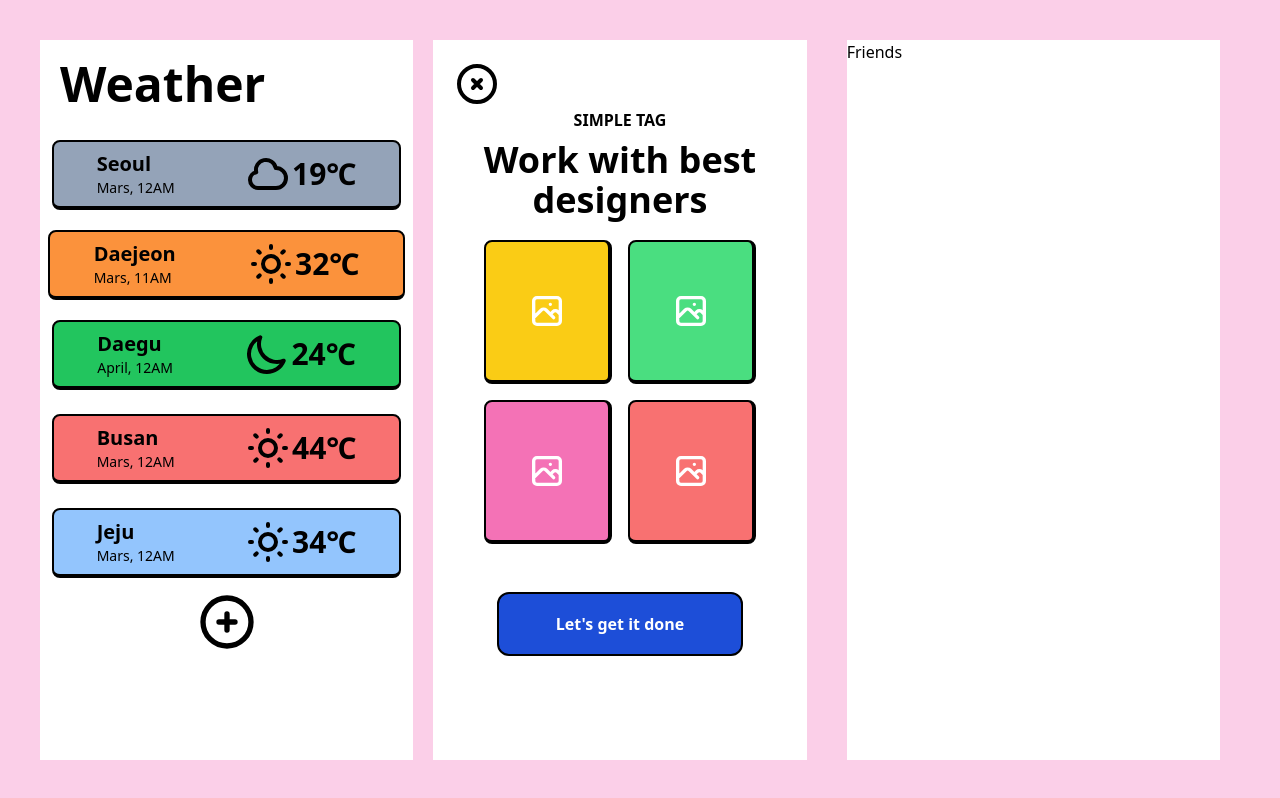
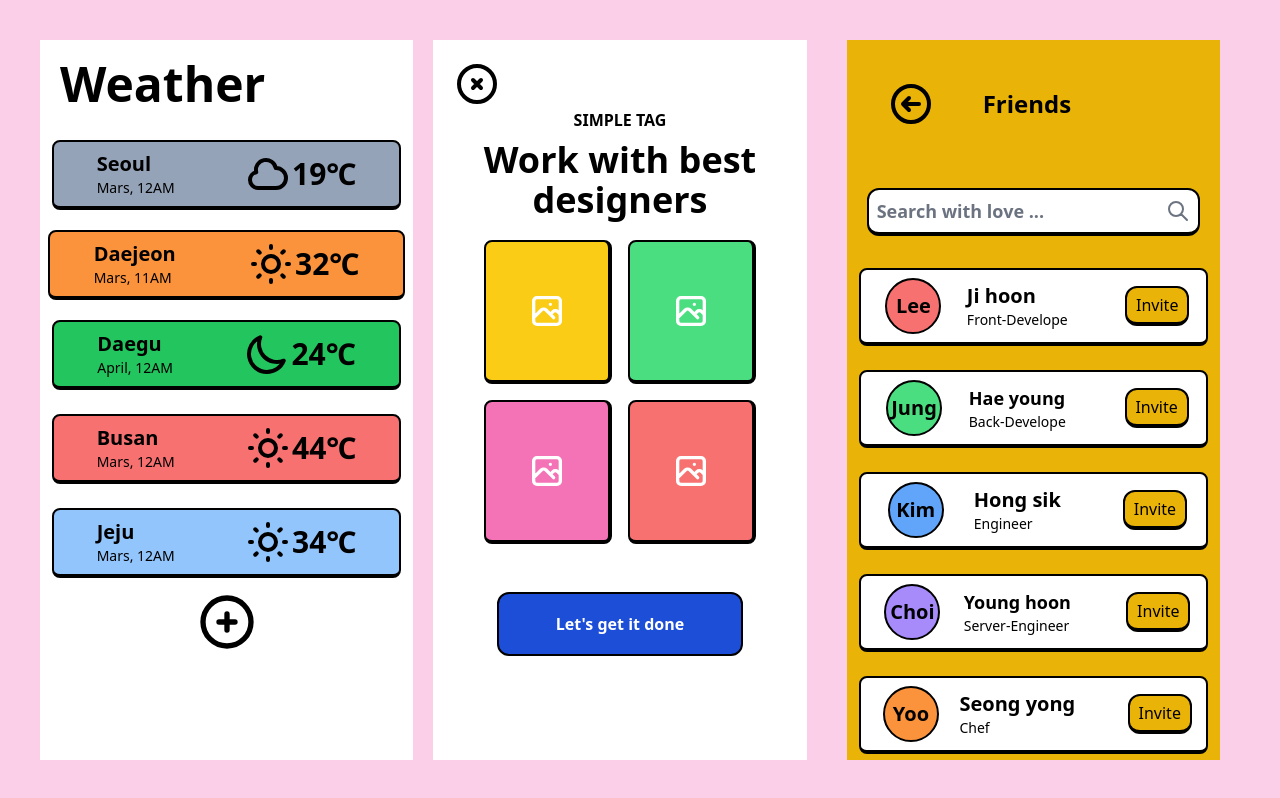
Before and after one commit to jiji-hoon96/codec, a Next.js app: page /toy in a window 1280 px wide. Built offline with nearby package versions, Linux system fonts and the light colour scheme.

Commit message:
8 friends 마무리

```diff
--- a/pages/toy/index.tsx
+++ b/pages/toy/index.tsx
@@ -89,8 +89,75 @@ const Toy: NextPage = () => {
                 Let's get it done
             </div>
         </div>
-        <div className="bg-white flex-1 m-5 h-full flex flex-col">
-            <h1>Friends</h1>
+        <div className="flex-1 m-5 h-full flex flex-col bg-yellow-500">
+            <div className="flex m-10 items-center">
+                <svg className="w-12 h-12" fill="none" stroke="currentColor" viewBox="0 0 24 24" xmlns="http://www.w3.org/2000/svg"><path strokeLinecap="round" strokeLinejoin="round" strokeWidth="2" d="M11 15l-3-3m0 0l3-3m-3 3h8M3 12a9 9 0 1118 0 9 9 0 01-18 0z"></path></svg>
+                <h1 className="font-bold text-2xl mx-12 ">Friends</h1>
+            </div>
+            <div className="m-5 bg-white text-gray-500 h-12 border-2 border-black border-b-4 rounded-xl flex justify-between items-center p-2">
+                <h1 className="font-bold text-lg">Search with love ...</h1>
+                <svg className="w-6 h-6" fill="none" stroke="currentColor" viewBox="0 0 24 24" xmlns="http://www.w3.org/2000/svg"><path strokeLinecap="round" strokeLinejoin="round" strokeWidth="2" d="M21 21l-6-6m2-5a7 7 0 11-14 0 7 7 0 0114 0z"></path></svg>
+            </div>
+            <div className="border-2 border-black border-b-4 rounded-lg p-2 m-3 flex bg-white items-center justify-around">
+                <div className="bg-red-400 w-14 h-14 border-2 border-black rounded-full flex justify-center items-center font-extrabold text-xl mx-2">
+                    Lee
+                </div>
+                <div className="flex-col mr-10">
+                    <h1 className="font-bold text-xl">Ji hoon</h1>
+                    <h3 className="text-sm">Front-Develope</h3>
+                </div>
+                <div className="flex items-center w-16 h-10 justify-center bg-yellow-500 border-2 border-black border-b-4 rounded-xl">
+                    Invite
+                </div>
+            </div>
+            <div className="border-2 border-black border-b-4 rounded-lg p-2 m-3 flex bg-white items-center justify-around">
+                <div className="bg-green-400 w-14 h-14 border-2 border-black rounded-full flex justify-center items-center font-extrabold text-xl mx-2">
+                    Jung
+                </div>
+                <div className="flex-col mr-10">
+                    <h1 className="font-bold text-lg">Hae young</h1>
+                    <h3 className="text-sm">Back-Develope</h3>
+                </div>
+                <div className="flex items-center w-16 h-10 justify-center bg-yellow-500 border-2 border-black border-b-4 rounded-xl">
+                    Invite
+                </div>
+            </div>
+            <div className="border-2 border-black border-b-4 rounded-lg p-2 m-3 flex bg-white items-center justify-around">
+                <div className="bg-blue-400 w-14 h-14 border-2 border-black rounded-full flex justify-center items-center font-extrabold text-xl mx-2">
+                    Kim
+                </div>
+                <div className="flex-col mr-10">
+                    <h1 className="font-bold text-xl">Hong sik</h1>
+                    <h3 className="text-sm">Engineer</h3>
+                </div>
+                <div className="flex items-center w-16 h-10 justify-center bg-yellow-500 border-2 border-black border-b-4 rounded-xl">
+                    Invite
+                </div>
+            </div>
+            <div className="border-2 border-black border-b-4 rounded-lg p-2 m-3 flex bg-white items-center justify-around">
+                <div className="bg-violet-400 w-14 h-14 border-2 border-black rounded-full flex justify-center items-center font-extrabold text-xl mx-2">
+                    Choi
+                </div>
+                <div className="flex-col mr-10">
+                    <h1 className="font-bold text-lg">Young hoon</h1>
+                    <h3 className="text-sm">Server-Engineer</h3>
+                </div>
+                <div className="flex items-center w-16 h-10 justify-center bg-yellow-500 border-2 border-black border-b-4 rounded-xl">
+                    Invite
+                </div>
+            </div>
+            <div className="border-2 border-black border-b-4 rounded-lg p-2 m-3 flex bg-white items-center justify-around">
+                <div className="bg-orange-400 w-14 h-14 border-2 border-black rounded-full flex justify-center items-center font-extrabold text-xl mx-2">
+                    Yoo
+                </div>
+                <div className="flex-col mr-10">
+                    <h1 className="font-bold text-xl">Seong yong</h1>
+                    <h3 className="text-sm">Chef</h3>
+                </div>
+                <div className="flex items-center w-16 h-10 justify-center bg-yellow-500 border-2 border-black border-b-4 rounded-xl">
+                    Invite
+                </div>
+            </div>
         </div>
     </div>
   );
```
